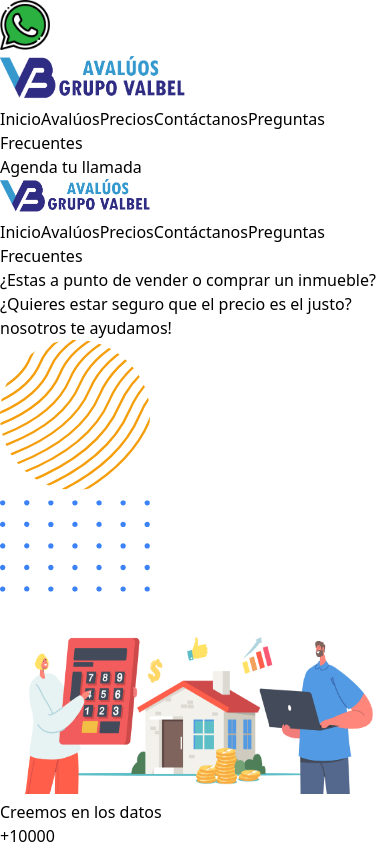
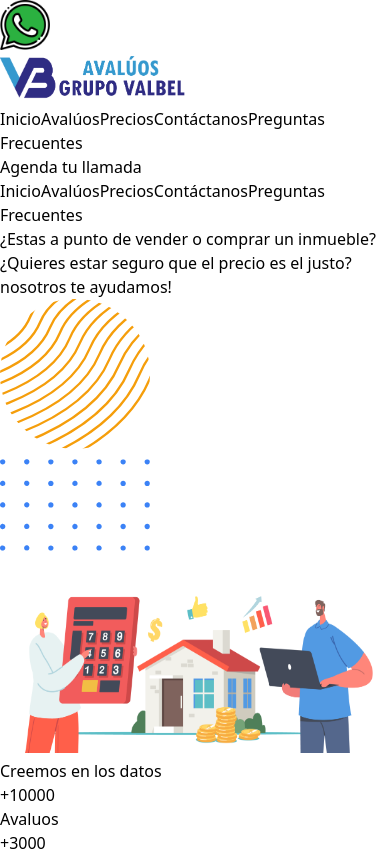
Before and after one commit to duquelf90/avaluos-inmoviliarios-valbel, a Next.js app: page / in a window 390 px wide. Shown: the top 851 px of the page. Built offline with nearby package versions, Linux system fonts and the light colour scheme; what @material-tailwind/react would draw is missing.

Commit message:
update responsive css

```diff
--- a/src/components/FirstBlock.js
+++ b/src/components/FirstBlock.js
@@ -5,8 +5,8 @@
 const FirstBlock = () => {
 
   return (
-    <div className="py-20 md:py-28">
-      <div className="container px-4 mx-auto">
+    <div className="py-28 xl:py-48 md:py-48">
+      <div className="container px-10 mx-auto">
         <div className="flex flex-wrap xl:items-center -mx-4">
           <div className="w-full md:w-1/2 px-4 mb-16 md:mb-0">
             <h1 className="mb-6 text-3xl md:text-5xl lg:text-5xl leading-tight font-bold tracking-tight text-center md:text-left lg:text-left">
--- a/src/components/Navbar.js
+++ b/src/components/Navbar.js
@@ -34,12 +34,8 @@
         open ? "-translate-x-0" : "-translate-x-full"
       } transition-transform duration-300 ease-in-out filter drop-shadow-md `}
     >
-      <div className="flex items-center justify-center filter bg-white h-20">
-        {" "}
-        {/*logo container*/}
-        <LogoImg w="150" h="35" />
-      </div>
-      <div className="flex flex-col ml-4">{navLinks}</div>
+      <div className="flex items-center justify-center filter bg-white h-20"></div>
+      <div className="flex flex-col ml-4 py-10">{navLinks}</div>
     </div>
   );
 };
@@ -48,22 +44,24 @@
   const [open, setOpen] = useState(false);
   return (
     <nav className="container top-0 z-50 fixed p-3 px-4 w-full bg-white">
-      <nav className=" flex justify-between items-center w-full">
-        <div className="w-1/2 xl:w-1/3">
+      <nav className="flex justify-center items-center w-full">
+        <div className="flex w-full md:w-1/3 xl:w-1/3 justify-center md:justify-start">
           <LogoImg w="185" h="45" />
         </div>
-        <div className="w-1/2 xl:w-1/3">
-          <nav className="hidden md:flex xl:flex space-x-6">{navLinks}</nav>
+        <div className="hidden w-1/2 md:w-5/6 xl:w-5/6  md:flex xl:flex space-x-6 justify-center">
+          {/* <nav className="hidden md:flex xl:flex space-x-6 justify-center"> */}
+          {navLinks}
+          {/* </nav> */}
         </div>
-        <div className="w-1/2 xl:w-1/3">
-          <div className="hidden xl:flex md:flex items-center justify-end">
-            <ChatBlock style="inline-block py-2 px-4 text-sm leading-5 text-green-50 bg-green-500 hover:bg-green-600 font-medium focus:ring-2 focus:ring-green-500 focus:ring-opacity-50 rounded-md">
-              Agenda tu llamada
-            </ChatBlock>
-          </div>
+        <div className="hidden xl:flex xl:w-1/3  lg:flex items-center justify-end">
+          {/* <div className="hidden xl:flex md:flex items-center justify-end"> */}
+          <ChatBlock style="inline-block py-2 px-4 text-sm leading-5 text-green-50 bg-green-500 hover:bg-green-600 font-medium focus:ring-2 focus:ring-green-500 focus:ring-opacity-50 rounded-md">
+            Agenda tu llamada
+          </ChatBlock>
+          {/* </div> */}
         </div>
         <div
-          className="flex w-8 h-4 flex-col justify-between items-center md:hidden"
+          className="flex w-8 h-4 flex-col justify-between items-center lg:hidden"
           onClick={() => {
             setOpen(!open);
           }}
--- a/src/components/logo.js
+++ b/src/components/logo.js
@@ -3,7 +3,7 @@
 
 const LogoImg = (props) => {
   return (
-      <Link href="/">
+      // <Link href="/">
         <Image
           src="/img/logo.png"
           width={props.w}
@@ -11,7 +11,7 @@
           alt="logo"
           quality={100}
         />
-      </Link>
+      // </Link>
   );
 };
 
```
